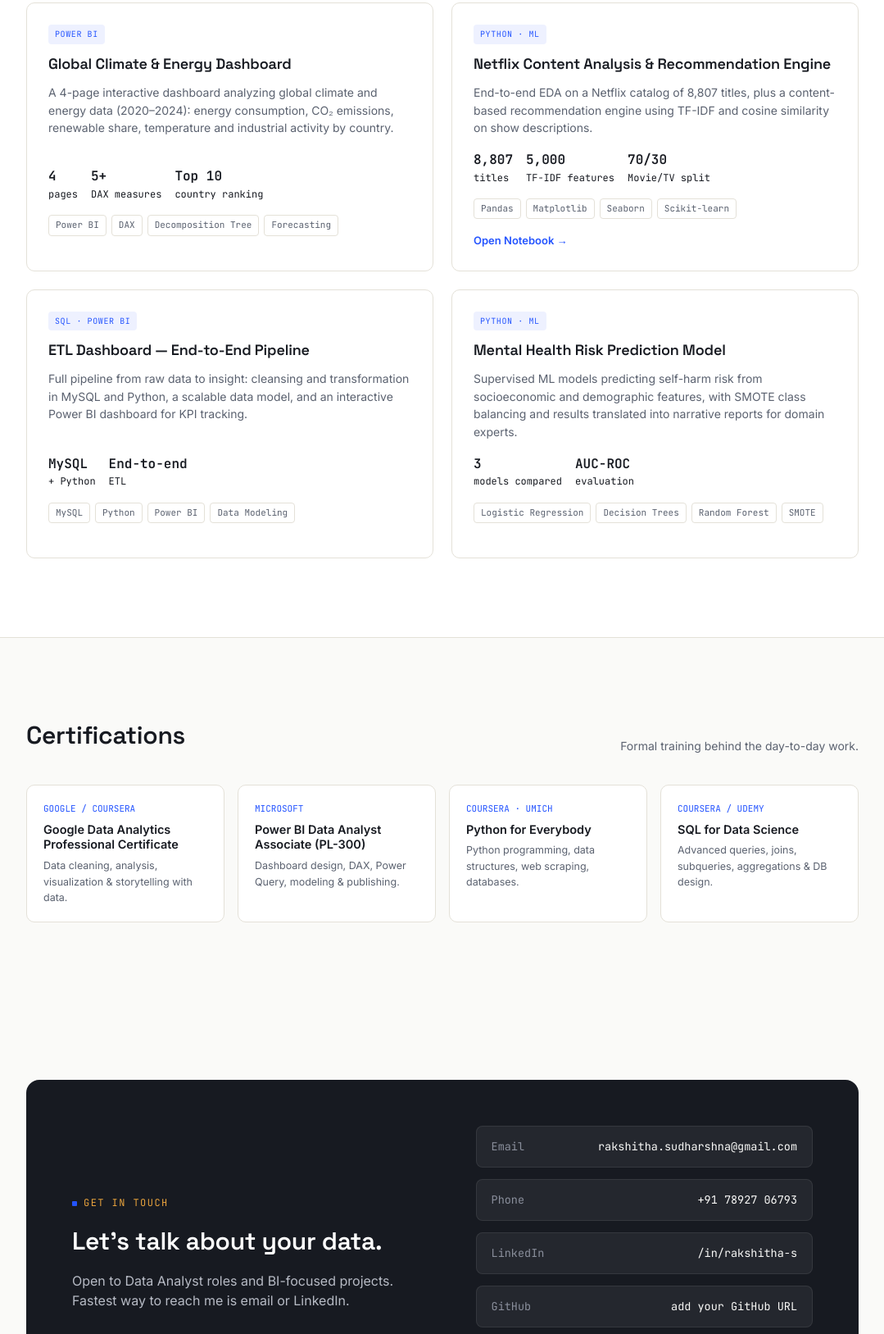
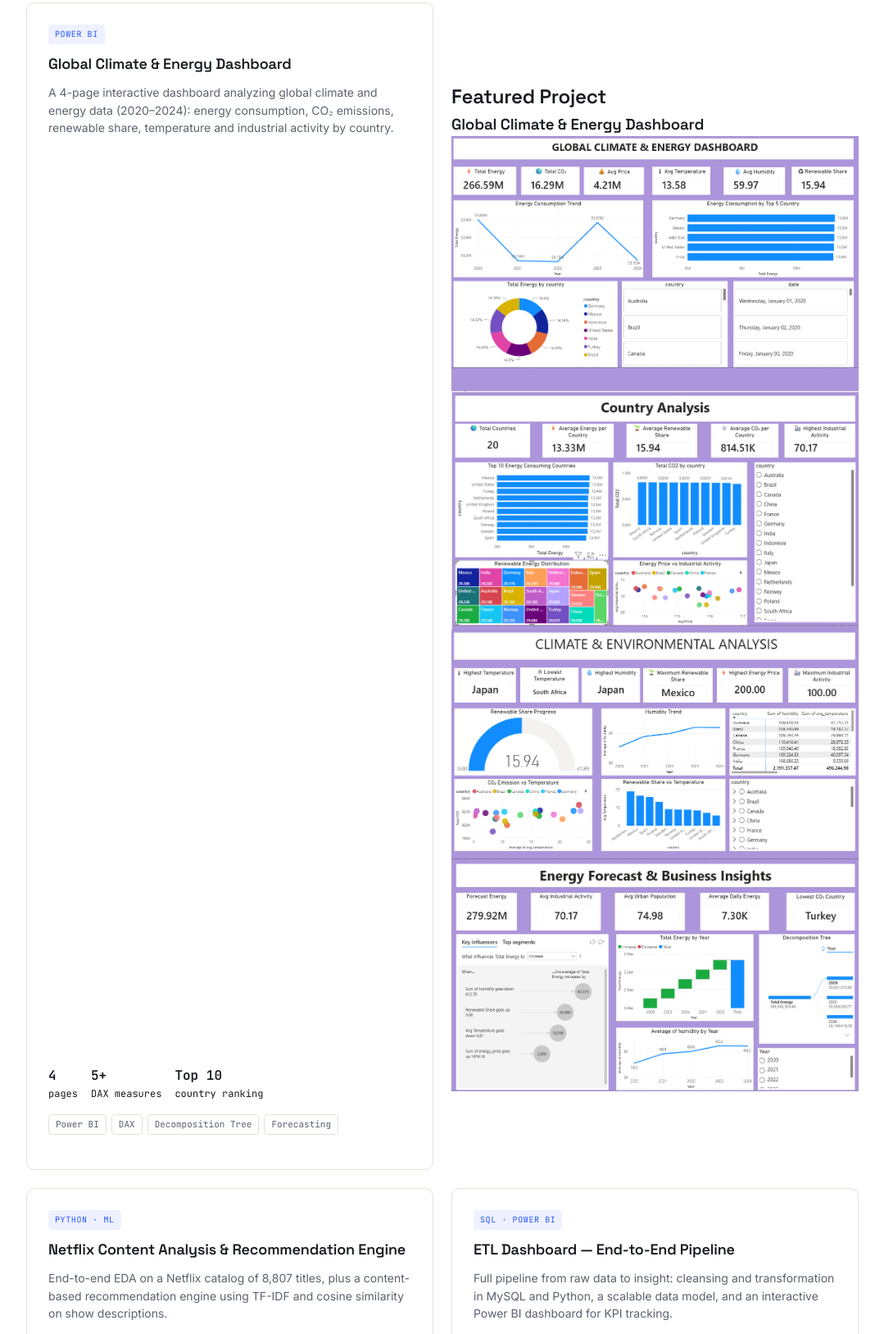
Before and after one commit to Rakshitha20-ai/portfolio, a plain HTML site: page index.html in a window 1280 px wide. Shown: the part 2478-4105 px from the top of the page at 82% size, without its empty margins (100-1179 px from the left). Drawn offline with Linux system fonts and the light colour scheme.

Commit message:
Update index.html

```diff
--- a/index.html
+++ b/index.html
@@ -392,6 +392,7 @@
           <span class="proj-tag">Power BI</span>
         </div>
         <h3>Global Climate &amp; Energy Dashboard</h3>
+
         <p>A 4-page interactive dashboard analyzing global climate and energy data (2020–2024): energy consumption, CO₂ emissions, renewable share, temperature and industrial activity by country.</p>
         <div class="proj-metrics">
           <div class="m"><b>4</b>pages</div>
@@ -402,6 +403,21 @@
           <span>Power BI</span><span>DAX</span><span>Decomposition Tree</span><span>Forecasting</span>
         </div>
       </div>
+      <section id="projects">
+    <h2>Featured Project</h2>
+
+    <div class="project">
+        <h3>Global Climate & Energy Dashboard</h3>
+
+        <img src="climate-dashboard-1.png" alt="Dashboard 1">
+
+        <img src="climate-dashboard-2.png" alt="Dashboard 2">
+
+        <img src="climate-dashboard-3.png" alt="Dashboard 3">
+
+        <img src="climate-dashboard-4.png" alt="Dashboard 4">
+    </div>
+</section>
 
       <div class="proj-card">
         <div class="proj-top">
```
